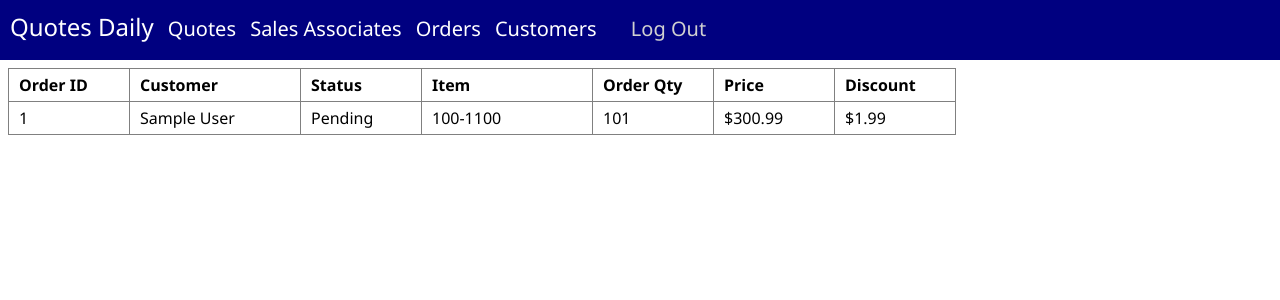
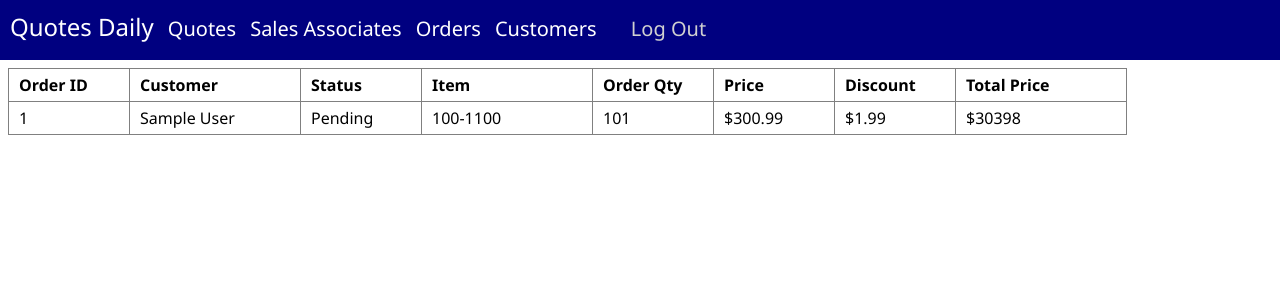
Before and after one commit to pkzer01/csci467, a PHP site: page /orders.php in a window 1280 px wide. Shown: the top 300 px of the page. Run offline with PHP 8.4, Linux system fonts and the light colour scheme; data comes from the database, SQL or seed files in the repository; tables that the repository leaves empty or names only in its code hold one stand-in row (values such as "Sample post").

Commit message:
added total price

```diff
--- a/orders.php
+++ b/orders.php
@@ -38,6 +38,7 @@
    echo "<th style='width: 100px'>Order Qty</th>";
    echo "<th style='width: 100px'>Price</th>";
    echo "<th style='width: 100px'>Discount</th>";
+   echo "<th style='width: 150px'>Total Price</th>";
    echo "</tr>";
    foreach ($rows as $row) {
       // find the customer for this order
@@ -56,6 +57,7 @@
       echo "<td>".$row['OrderQuant']."</td>";
       echo "<td>$".$row['Prices']."</td>";
       echo "<td>$".$row['Discounts']."</td>";
+      echo "<td>$".($row['Prices'] * $row['OrderQuant']) - $row['Discounts']."</td>";
       echo "</tr>";
    }
 
```
